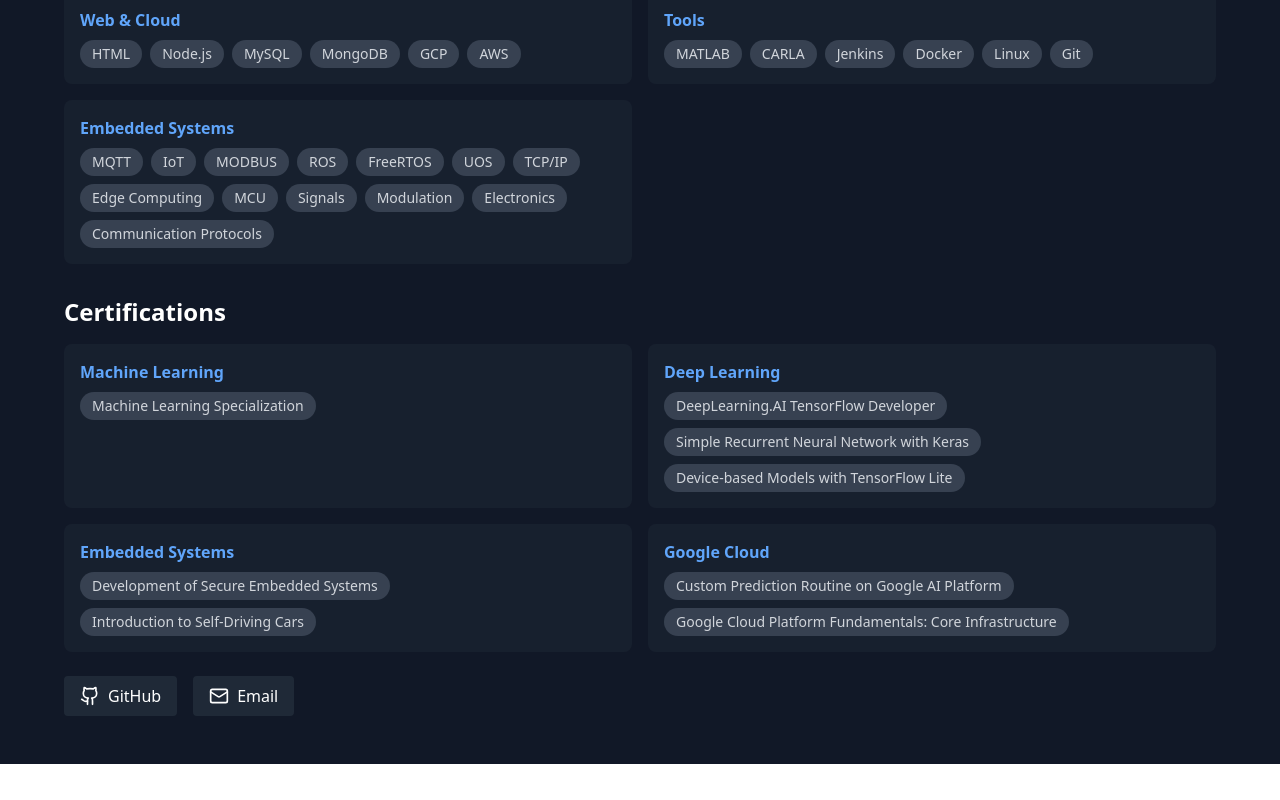
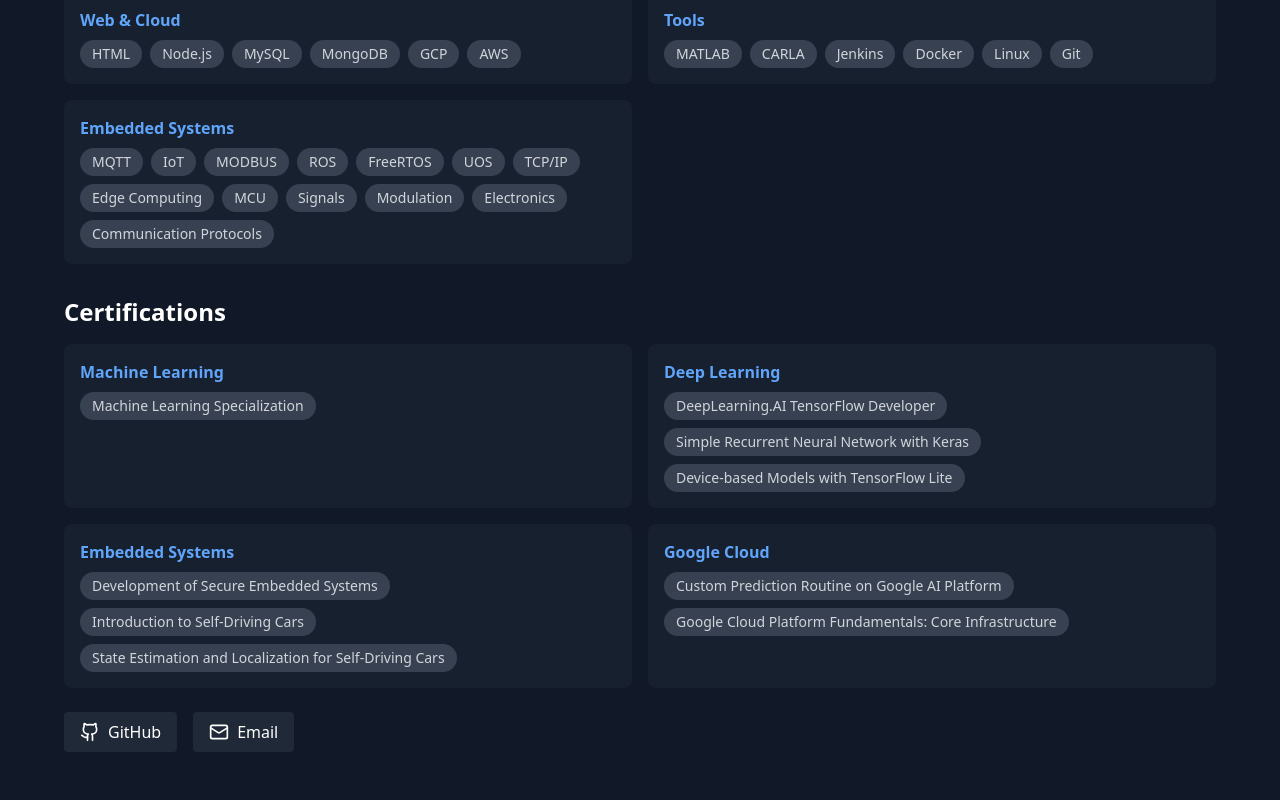
Before and after one commit to xavierallem/AllenXavier, a React (Vite) app: page / in a window 1280 px wide. Shown: the part 602-1402 px from the top of the page. Before the commit the page ends 1366 px from the top, so only its background shows below. Built offline with nearby package versions, Linux system fonts and the light colour scheme.

Commit message:
updated certificates

```diff
--- a/src/App.jsx
+++ b/src/App.jsx
@@ -101,6 +101,10 @@
     {
       title: 'Introduction to Self-Driving Cars',
       link: 'https://coursera.org/share/442ac5e7a30cf7bf6744fa7c107e2a6a'
+    },
+    {
+      title: 'State Estimation and Localization for Self-Driving Cars',
+      link: 'https://coursera.org/share/df908ef3df46a349f007dda8c9e642eb'
     }
   ],
   'Google Cloud': [
```
Also changed, not shown: 1 other file (tests, documents, lock files or other folders).
